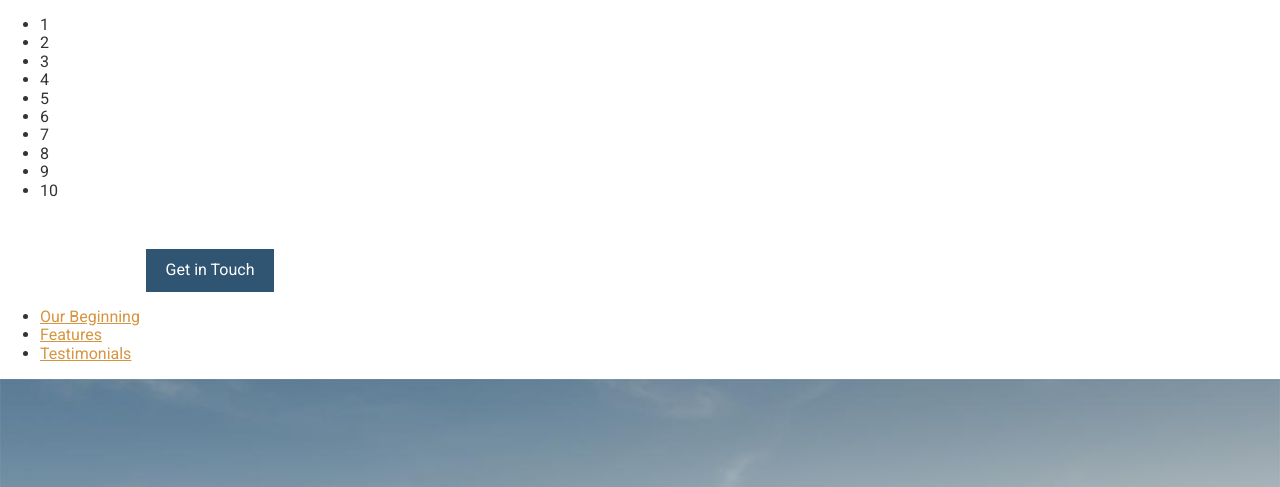
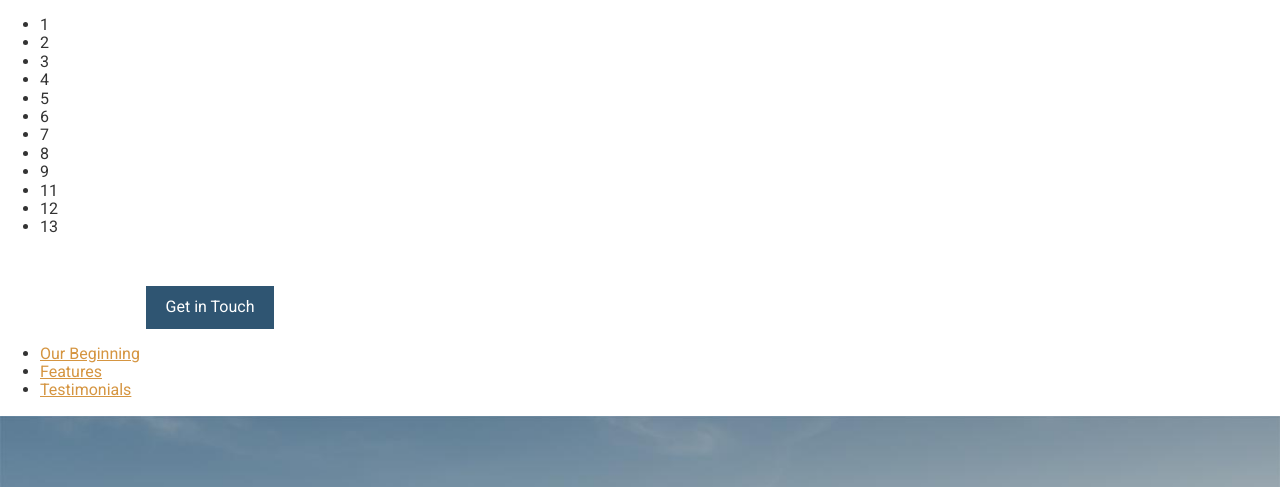
Before and after one commit to siff2018/travel-sites, a website: page app/index.html in a window 1280 px wide. Shown: the top 487 px of the page. Drawn offline with Linux system fonts and the light colour scheme.

Commit message:
counted to 13.

```diff
--- a/app/index.html
+++ b/app/index.html
@@ -22,8 +22,11 @@
     <li>7</li>
     <li>8</li>
     <li>9</li>
-    <li>10</li>
-  </ul>
+    <li>11</li>
+    <li>12</li>
+    <li>13</li>
+
+   </ul>
   <header>
     <img src="assets/images/icons/clear-view-escapes.svg">
     <a href="#" class="btn">Get in Touch</a>
```
